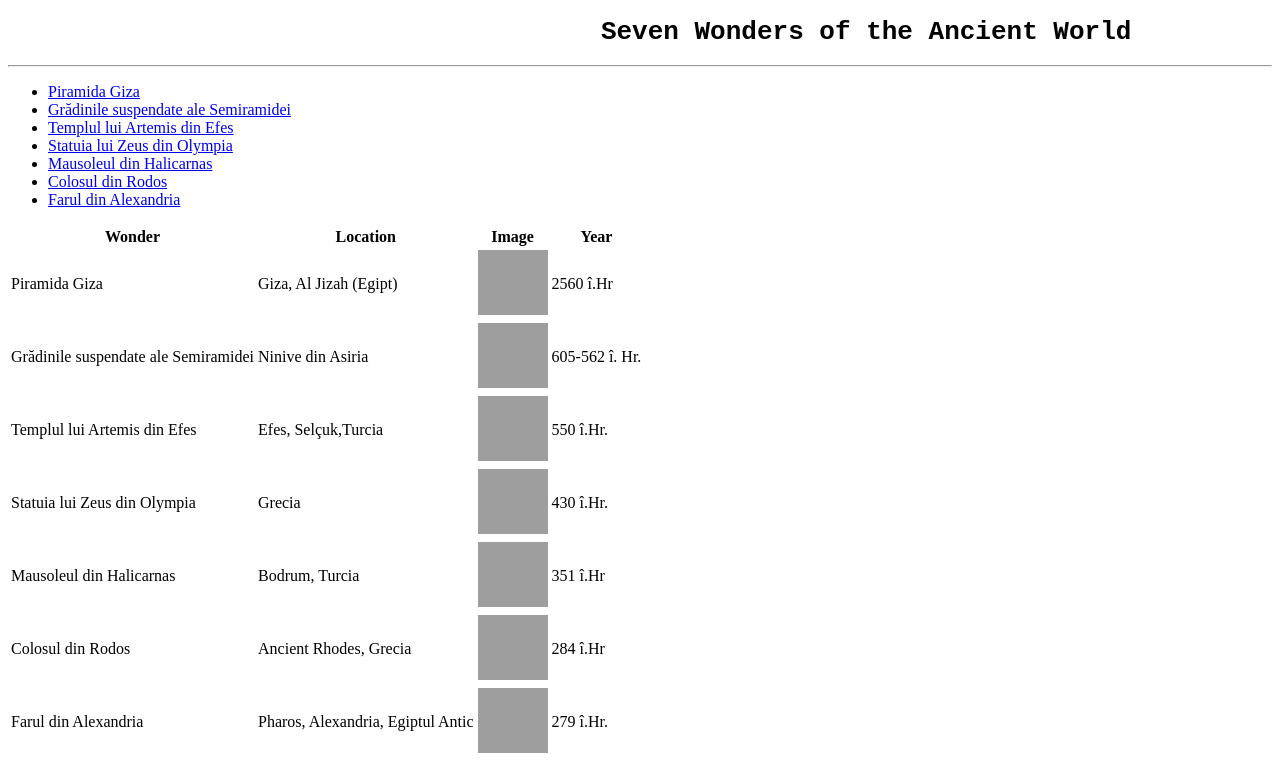
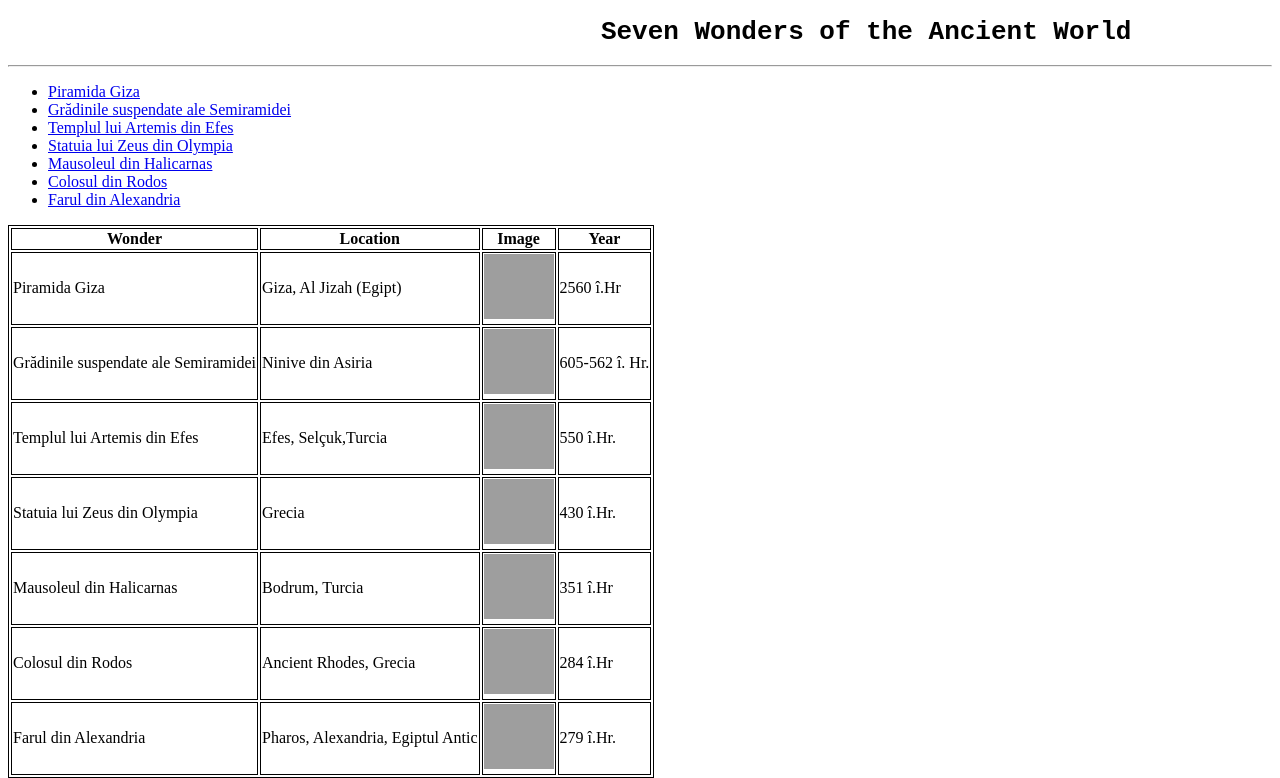
Before and after one commit to ion-carai/7-wonders, a plain HTML site: page 7 Wonders of the earth.html in a window 1280 px wide. Shown: the top 778 px of the page. Drawn offline with Linux system fonts and the light colour scheme; grey boxes are pictures that could not be loaded.

Commit message:
I created the table lines

```diff
--- a/7 Wonders of the earth.html
+++ b/7 Wonders of the earth.html
@@ -2,6 +2,11 @@
 <html>
 <head>
     <title>7 Wonders</title>
+<style>
+    table, tr, td, th {
+border: 1px solid;
+    }
+</style>
 </head>
 <body>
 <pre><h1>                                      Seven Wonders of the Ancient World</h1></pre>
@@ -64,34 +69,7 @@
 <td><img src="https://upload.wikimedia.org/wikipedia/commons/thumb/2/22/Lighthouse_-_Thiersch.png/1024px-Lighthouse_-_Thiersch.png" alt="nu sa gasit" width="70" height="65"></td>
 <td>279 î.Hr.</td>
 </tr>
-
-
-
-
-
-
-
-
-
-
-
-
-
-
-
-
-
-
-
-
-
-
-
-
-
-
 </table>
-
 <p><h1>Piramida Giza:</h1></p>
 <p>Marea Piramidă din Giza (numită și piramida lui Keops sau Marea Piramidă din Gizeh) este localizată pe Platoul Gizeh - orașul Gizeh, necropola anticului Memphis, actualmente parte a capitalei Cairo.
 Aceasta este singura minune a lumii care nu necesită descrieri ale istoricilor din antichitate sau ale poeților. Este singura minune a lumii asupra căreia nu se fac speculații referitoare la formă, mărime și prezentare. Este cea mai veche și totuși singura care a supraviețuit timpului. Contrar părerii generale, numai Marea Piramidă a lui Keops, nu toate cele trei Mari Piramide, se află pe lista celor șapte minuni ale lumii antice.
@@ -132,15 +110,5 @@ A fost construit din blocuri uriașe de marmură albă și avea trei nivele sepa
 Deasupra farului era o statuie. Nu se știe sigur dacă era statuia lui Poseidon sau a lui Zeus.
 </p>
 
-
-
-
 </body>
-
-
-
-
-
-
-
 </html>
```
